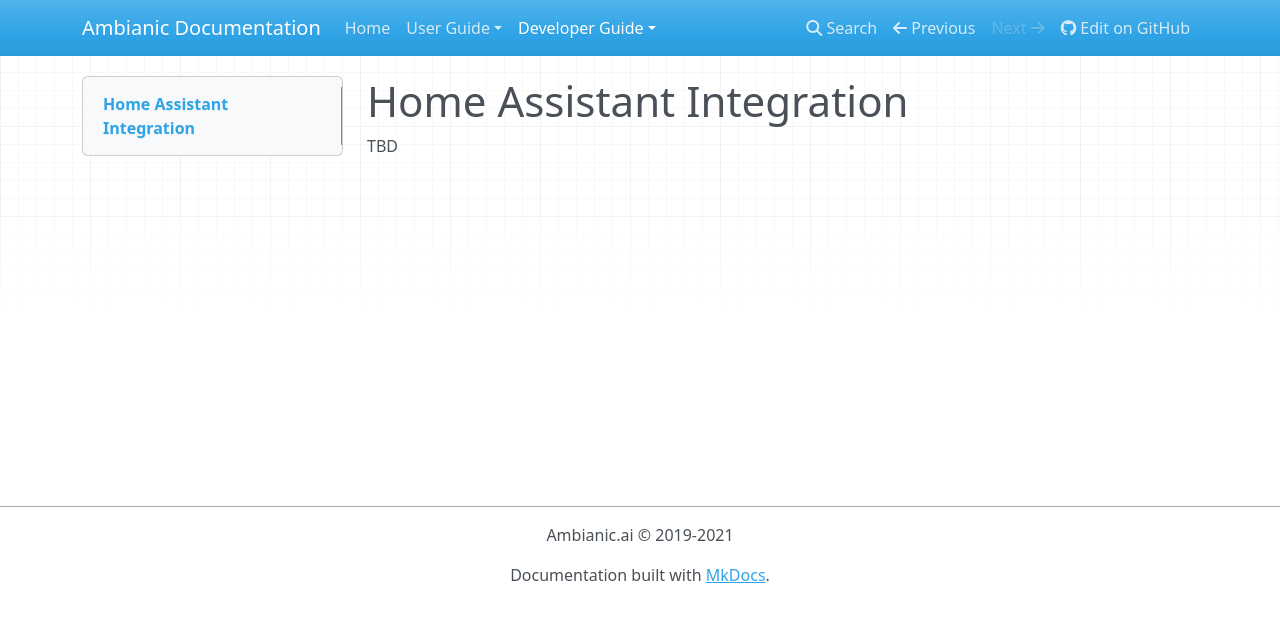
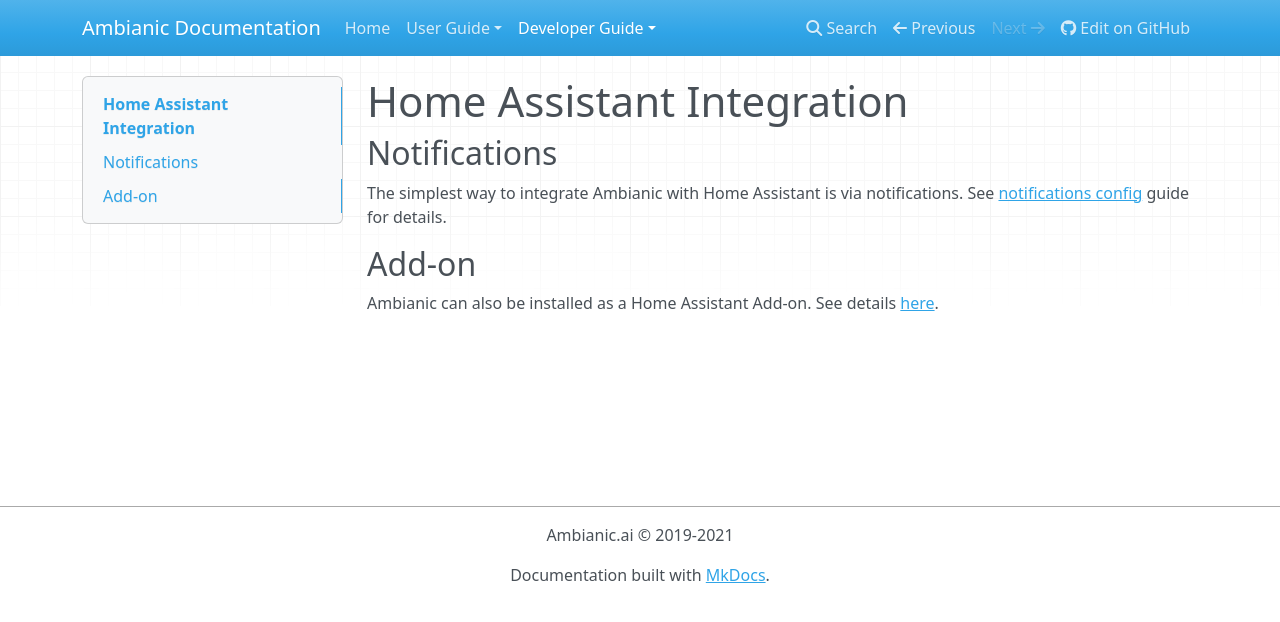
Before and after one commit to ambianic/ambianic-docs, an MkDocs documentation site: the page built from docs-md/developers/hass-integration.md, in a window 1280 px wide. Shown: the top 622 px of the page. Built offline with MkDocs 1.6.1, drawn with Linux system fonts in a browser that asks for light colours; nearby versions of some CDN libraries.

Commit message:
docs: update home assistant info

```diff
--- a/docs-md/developers/hass-integration.md
+++ b/docs-md/developers/hass-integration.md
@@ -1,4 +1,10 @@
 
 # Home Assistant Integration
 
-TBD
+## Notifications
+
+The simplest way to integrate Ambianic with Home Assistant is via notifications. See [notifications config](https://docs.ambianic.ai/users/configure/#notification-settings) guide for details.
+
+## Add-on
+
+Ambianic can also be installed as a Home Assistant Add-on. See details [here](https://github.com/dcmartin/addon-ambianic).
```
